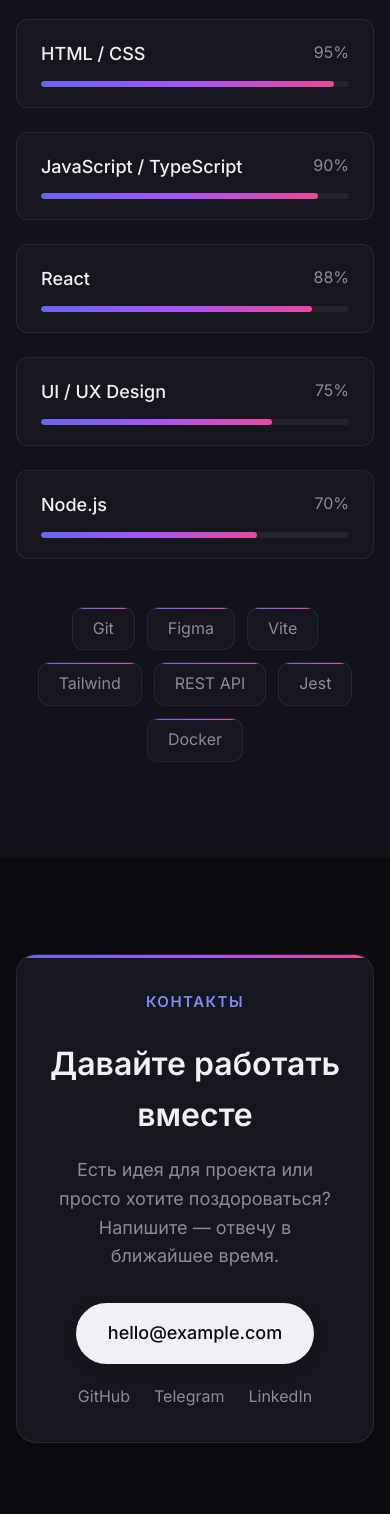
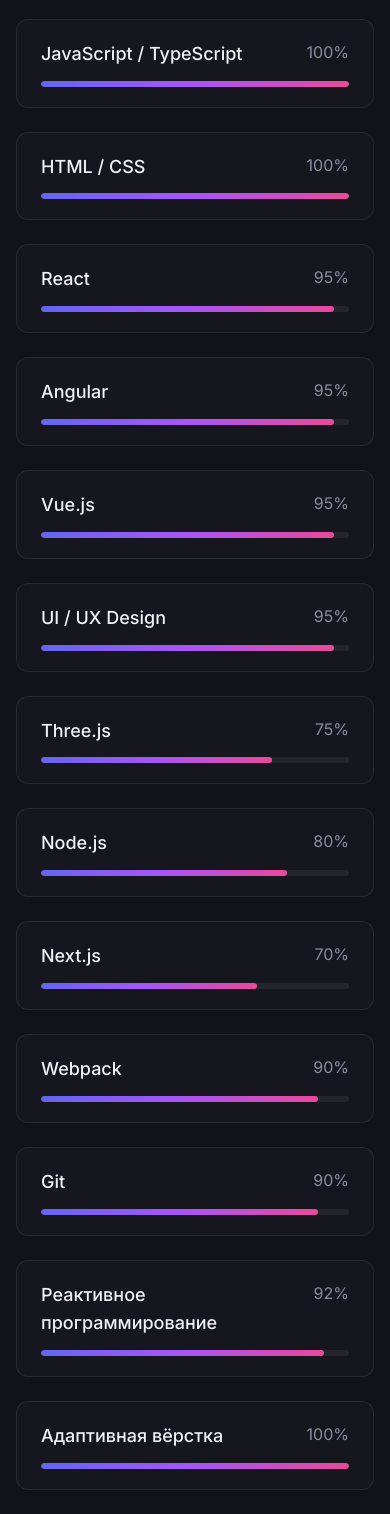
Before and after one commit to MarkovaDA/Portfolio, a React (Vite) app: page / in a window 390 px wide. Shown: the part 6080-7594 px from the top of the page. Built offline with nearby package versions, Linux system fonts and the light colour scheme; a web font is replaced by a local one.

Commit message:
Skills & contacts block are filled

```diff
--- a/src/components/Skills.tsx
+++ b/src/components/Skills.tsx
@@ -37,7 +37,7 @@
 
         <Reveal delay={120}>
           <div className="skills__tags">
-          {['Git', 'Figma', 'Vite', 'Tailwind', 'REST API', 'Jest', 'Docker'].map((tag) => (
+          {['JavaScript', 'Typescript', 'React', 'Angular', 'Vue', 'webpack', 'git'].map((tag) => (
             <span key={tag} className="skills__tag">{tag}</span>
           ))}
           </div>
--- a/src/data.ts
+++ b/src/data.ts
@@ -27,10 +27,10 @@
 
 export const siteConfig = {
   name: 'Portfolio',
-  email: 'hello@example.com',
-  github: 'https://github.com',
-  telegram: 'https://t.me',
-  linkedin: 'https://linkedin.com',
+  email: 'dmarkova.business@gmail.com',
+  github: 'https://github.com/MarkovaDA/',
+  telegram: 'https://t.me/darya_todreams',
+  linkedin: 'https://www.linkedin.com/in/darya-markova/',
 }
 
 export const projects: Project[] = [
@@ -485,9 +485,19 @@
 }
 
 export const skills: Skill[] = [
-  { name: 'HTML / CSS', level: 95 },
-  { name: 'JavaScript / TypeScript', level: 90 },
-  { name: 'React', level: 88 },
-  { name: 'UI / UX Design', level: 75 },
-  { name: 'Node.js', level: 70 },
+  { name: 'JavaScript / TypeScript', level: 100 },
+  { name: 'HTML / CSS', level: 100 },
+  { name: 'React', level: 95 },
+  { name: 'Angular', level: 95 },
+  { name: 'Vue.js', level: 95 },
+  { name: 'UI / UX Design', level: 95 },
+  { name: 'Three.js', level: 75 },
+  { name: 'Node.js', level: 80 },
+  { name: 'Next.js', level: 70 },
+  { name: 'Webpack', level: 90 },
+  { name: 'Git', level: 90 },
+  { name: 'Реактивное программирование', level: 92 },
+  { name: 'Адаптивная вёрстка', level: 100 },
+  { name: 'GraphQL', level: 75 },
+  { name: 'Webdesign', level: 70 },
 ]
--- a/src/index.css
+++ b/src/index.css
@@ -1349,9 +1349,8 @@
 /* Contact */
 .contact__card {
   display: flex;
-  flex-wrap: wrap;
-  align-items: center;
-  justify-content: space-between;
+  flex-direction: column;
+  align-items: flex-start;
   gap: 2rem;
   padding: 3.5rem;
   background: var(--bg-card);
@@ -1371,6 +1370,10 @@
   background: var(--gradient);
 }
 
+.contact__content {
+  width: 100%;
+}
+
 .contact__title {
   font-family: var(--font-sans);
   font-size: var(--text-section);
@@ -1381,19 +1384,22 @@
 .contact__desc {
   font-size: var(--text-base);
   color: var(--text-muted);
-  max-width: 400px;
+  max-width: none;
 }
 
 .contact__actions {
   display: flex;
   flex-direction: column;
   gap: 1.25rem;
-  align-items: flex-start;
+  align-items: center;
+  width: 100%;
+  margin-top: 0.5rem;
 }
 
 .contact__socials {
   display: flex;
   gap: 1.5rem;
+  justify-content: center;
 }
 
 .contact__social {
@@ -1634,16 +1640,11 @@
 
   .contact__card {
     padding: 2rem;
-    flex-direction: column;
     text-align: center;
   }
 
   .contact__actions {
     align-items: center;
-  }
-
-  .contact__desc {
-    margin-inline: auto;
   }
 
   .project-strip {
```
